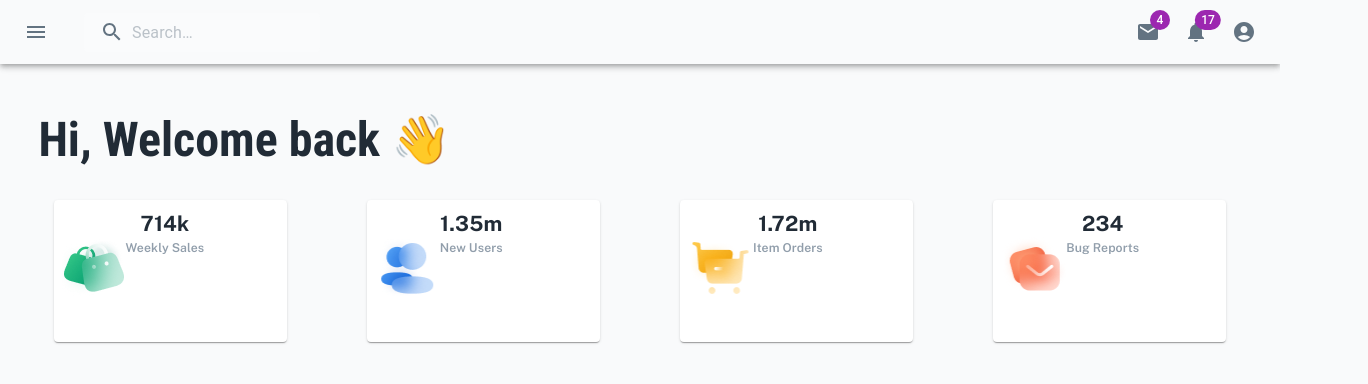
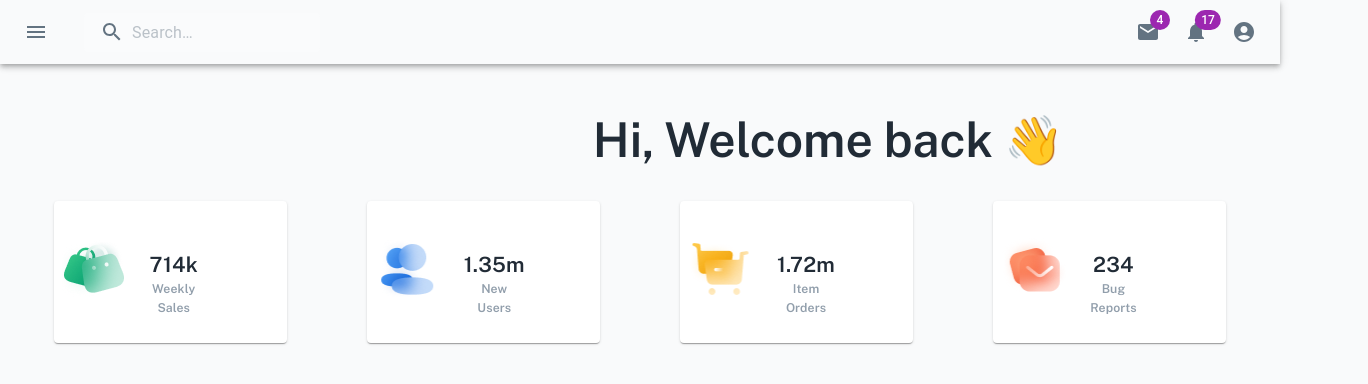
Before and after one commit to di0rio/uiminimalist, a React (Vite) app in the folder Client/: page / in a window 1280 px wide. Shown: the top 384 px of the page, 1368 px wide, since content can reach past the window. Built offline with nearby package versions, Linux system fonts and the light colour scheme.

Commit message:
caixas finalizadas, ajustes nos titulos e na navBar Começando a nav principal

```diff
--- a/Client/src/components/Box/Box.module.css
+++ b/Client/src/components/Box/Box.module.css
@@ -1,10 +1,17 @@
-.main{
-    display: flex;
+.main {
+  display: flex;
 
-    align-items: center;
-    justify-content: center;
+  align-items: center;
+  justify-content: center;
 }
 
-.main img{
-    margin-top: 2em;
+.main img {
+  margin-top: 2em;
 }
+
+.caixa {
+  padding: 40px 231.625px 40px 24px;
+
+  width: 248.25px;
+  height: 144px;
+}
--- a/Client/src/pages/App.css
+++ b/Client/src/pages/App.css
@@ -1,9 +1,8 @@
-@import url("https://fonts.googleapis.com/css2?family=Krona+One&family=Public+Sans:ital,wght@0,100;0,200;0,300;0,400;0,500;0,600;0,700;0,800;1,100;1,200;1,300;1,400;1,500;1,600;1,700;1,800&family=Roboto+Condensed:ital,wght@0,100;0,200;0,300;0,400;0,500;0,600;0,700;0,800;1,100;1,200;1,300;1,400;1,500;1,600;1,700;1,800&display=swap");
+@import url('https://fonts.googleapis.com/css2?family=Work+Sans:ital,wght@0,100;0,200;0,300;0,400;0,500;0,600;0,700;0,800;1,100;1,200;1,300;1,400;1,500;1,600;1,700;1,800&display=swap');
+@import url('https://fonts.googleapis.com/css2?family=Public+Sans:ital,wght@0,100;0,200;0,300;0,400;0,500;0,600;1,100;1,200;1,300;1,400;1,500;1,600&display=swap');
 
 body {
   background-color: rgb(249, 250, 251);
 
-  font-family: "Krona One", sans-serif;
-  font-family: "Public Sans", sans-serif;
-  font-family: "Roboto Condensed", sans-serif;
+  font-family: 'Public Sans', sans-serif;
 }
--- a/Client/src/routes/Home/Home.jsx
+++ b/Client/src/routes/Home/Home.jsx
@@ -1,5 +1,6 @@
+import style from "./Home.module.css";
+
 import Box from "../../components/Box/Box";
-import style from "./Home.module.css";
 
 const Home = () => {
   return (
--- a/Client/src/routes/Home/Home.module.css
+++ b/Client/src/routes/Home/Home.module.css
@@ -1,7 +1,6 @@
 .title {
   padding-top: 0.6em;
-  padding-left: 1.6em;
-
+margin-left: 24.7em;
   color: #212b36;
   font-size: 1.5rem;
   font-style: normal;
```
